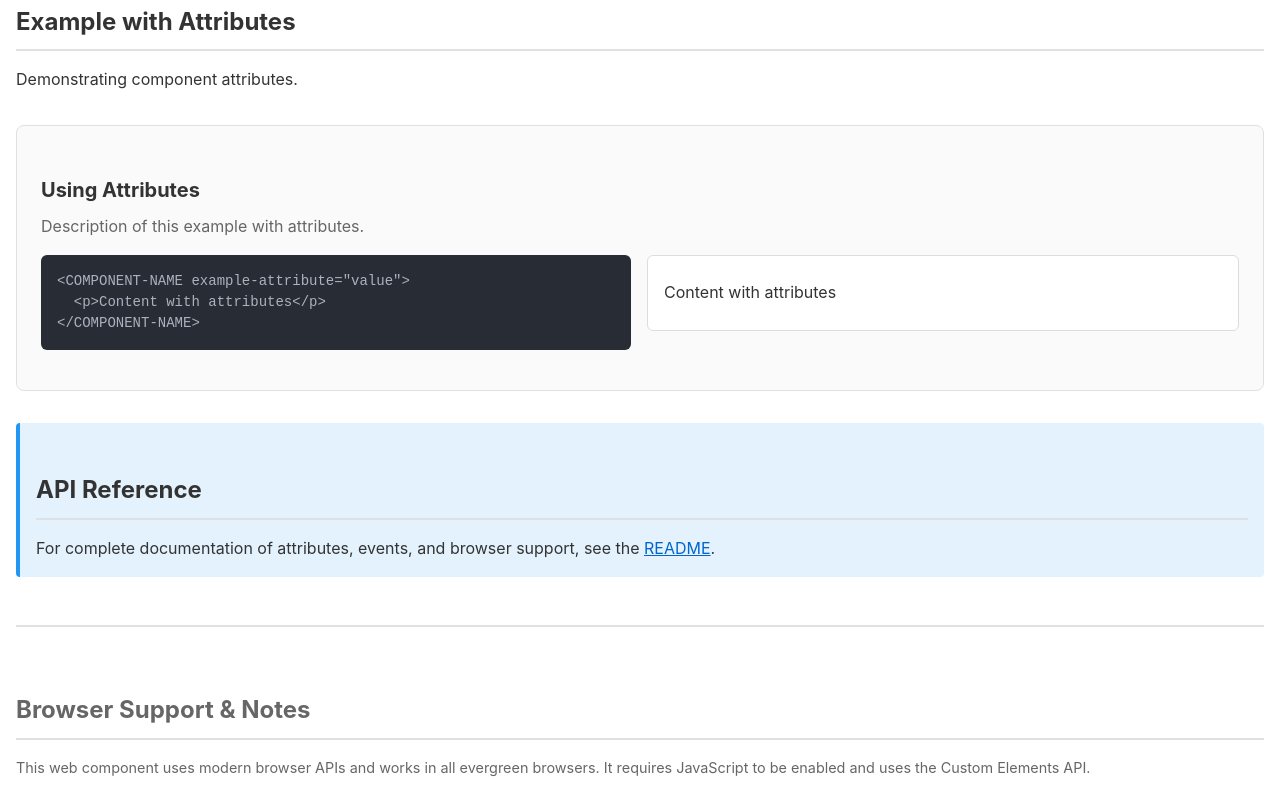
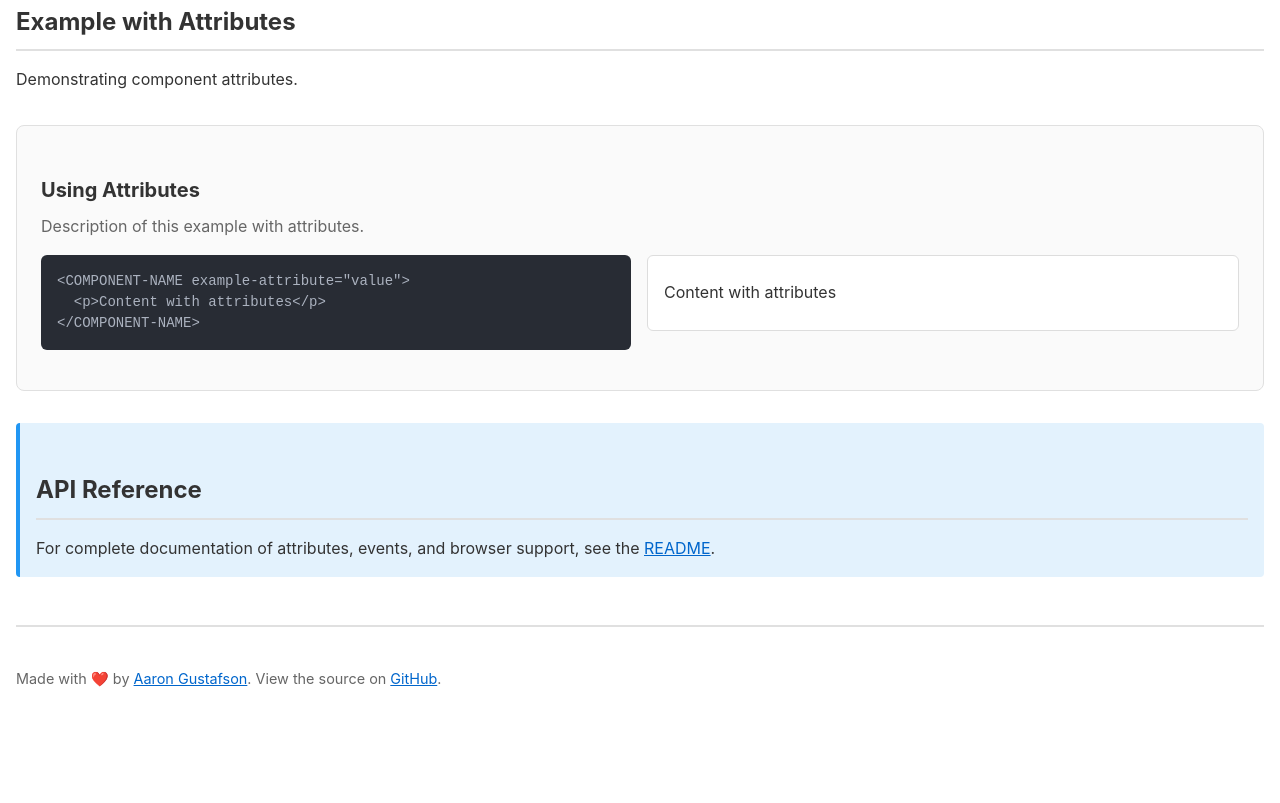
Before and after one commit to aarongustafson/web-component-starter, a website with bundled scripts: page demo/index.html in a window 1280 px wide. Shown: the part 553-1356 px from the top of the page. After the commit the page ends 1268 px from the top, so only its background shows below. Built offline with nearby package versions, Linux system fonts and the light colour scheme.

Commit message:
Update the demo footer

```diff
--- a/demo/index.html
+++ b/demo/index.html
@@ -80,11 +80,13 @@
 		</main>
 
 		<footer>
-			<h2>Browser Support & Notes</h2>
 			<p>
-				This web component uses modern browser APIs and works in all
-				evergreen browsers. It requires JavaScript to be enabled and
-				uses the Custom Elements API.
+				Made with ❤️ by
+				<a href="https://github.com/aarongustafson">Aaron Gustafson</a>.
+				View the source on
+				<a href="https://github.com/aarongustafson/COMPONENT-NAME"
+					>GitHub</a
+				>.
 			</p>
 		</footer>
 
```
